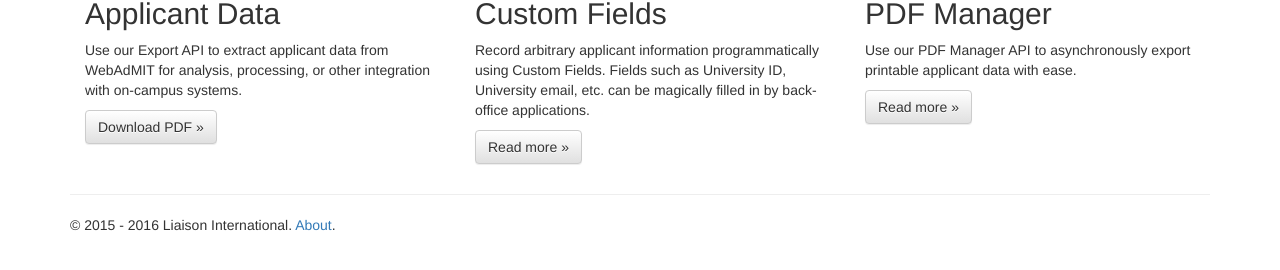
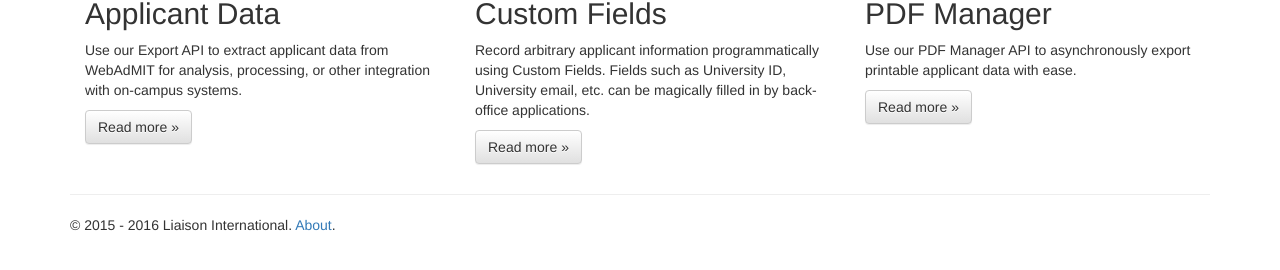
Before and after one commit to Liaison-Intl/Liaison-Intl.github.io, a Jekyll site: the page built from index.md, in a window 1280 px wide. Shown: the part 437-707 px from the top of the page. Built offline with Jekyll 4.4.1, drawn with Linux system fonts in a browser that asks for light colours; nearby versions of some CDN libraries.

Commit message:
[NF-6869] Replace the link to download the PDF by a link to the export/report index page

```diff
--- a/index.md
+++ b/index.md
@@ -15,7 +15,7 @@
     <div class="col-md-4">
       <h2>Applicant Data</h2>
       <p>Use our Export API to extract applicant data from WebAdMIT for analysis, processing, or other integration with on-campus systems.</p>
-      <p><a class="btn btn-default" href="http://help.webadmit.org/webadmit2016/documents/WebAdMIT_Export_Manager_API.pdf" role="button">Download PDF &raquo;</a></p>
+      <p><a class="btn btn-default" href="export_by_user_identity.html" role="button">Read more &raquo;</a></p>
     </div>
     <div class="col-md-4">
       <h2>Custom Fields</h2>
```
